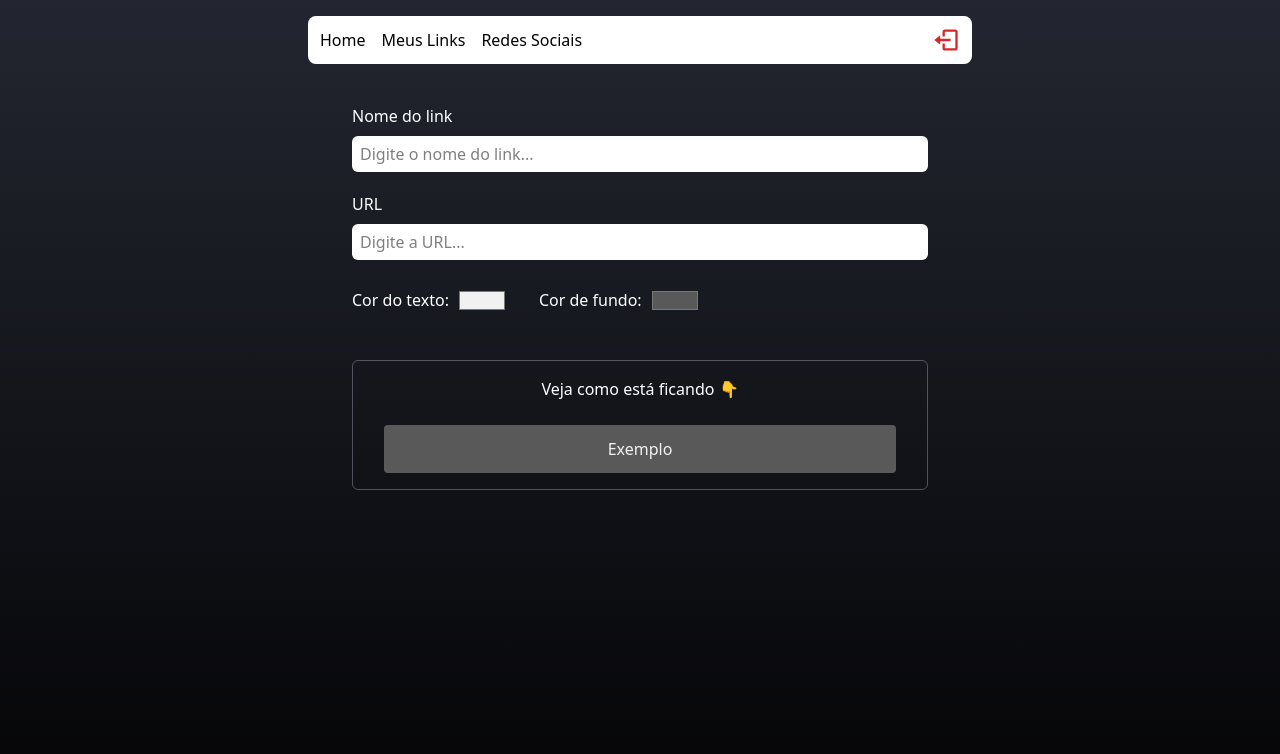
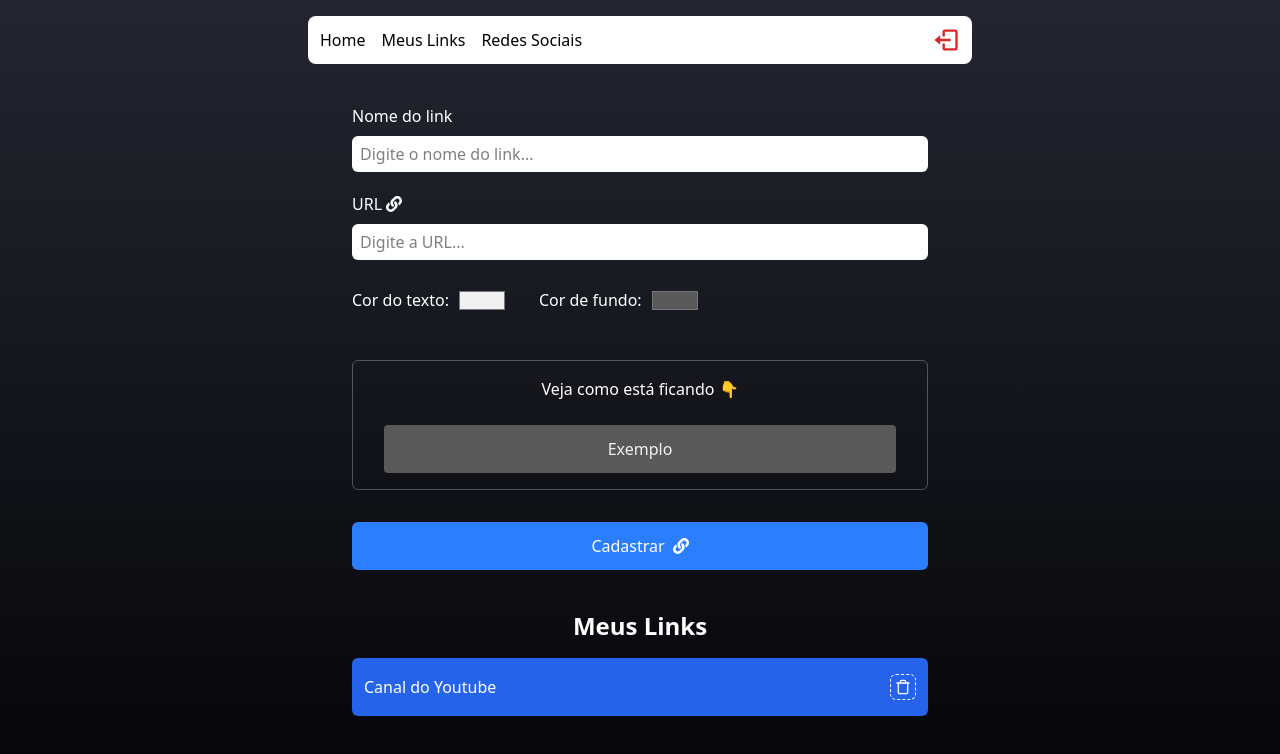
Before and after one commit to thiagodnt/dev-link, a React (Vite) app: page /admin in a window 1280 px wide. Shown: the top 754 px of the page. Built offline with nearby package versions, Linux system fonts and the light colour scheme; no server answers; sample sign-in values are in the browser's storage.

Commit message:
feat: add icons e layout inicial dos links cadastrados

```diff
--- a/src/pages/Admin/index.tsx
+++ b/src/pages/Admin/index.tsx
@@ -1,6 +1,8 @@
 import { useState } from 'react';
 import Header from '../../components/Header';
 import Input from '../../components/Input';
+import { FaLink } from 'react-icons/fa';
+import { FiTrash } from 'react-icons/fi';
 
 export default function Admin() {
 	const [linkNameInput, setLinkNameInput] = useState('');
@@ -20,7 +22,10 @@ export default function Admin() {
 					value={linkNameInput}
 					onChange={(e) => setLinkNameInput(e.target.value)}
 				/>
-				<label className="text-white font-medium my-2">URL</label>
+				<label className="text-white font-medium my-2 flex items-center gap-1">
+					URL
+					<FaLink size={16} color="#FFF" />
+				</label>
 				<Input
 					type="url"
 					placeholder="Digite a URL..."
@@ -60,12 +65,36 @@ export default function Admin() {
 						className="w-11/12 max-w-lg flex flex-col items-center justify-center mt-6 rounded px-1 py-3"
 						style={{ backgroundColor: bgColorInput }}
 					>
-						<p className="font-medium" style={{ color: textColorInput }}>
-							{linkNameInput === '' ? 'Exemplo' : linkNameInput}
+						<p
+							className="font-medium select-none flex items-center gap-2"
+							style={{ color: textColorInput }}
+						>
+							{linkNameInput !== '' ? linkNameInput : 'Exemplo'}
 						</p>
 					</article>
 				</div>
+
+				<button
+					type="submit"
+					className="w-full py-3 bg-blue-500 hover:bg-blue-600 transition-all duration-300 text-white flex items-center justify-center gap-2 rounded-md font-medium cursor-pointer"
+				>
+					Cadastrar
+					<FaLink size={16} color="#FFF" />
+				</button>
 			</form>
+
+			<h1 className="text-center text-white font-bold text-2xl mt-6">
+				Meus Links
+			</h1>
+			<article
+				className="flex items-center justify-between w-11/12 max-w-xl my-4 px-3 py-4 rounded-md select-none"
+				style={{ backgroundColor: '#2563EB' }}
+			>
+				<p style={{ color: '#FFF' }}>Canal do Youtube</p>
+				<button className="border border-white border-dashed rounded-md p-1 cursor-pointer">
+					<FiTrash size={16} color="#FFF" />
+				</button>
+			</article>
 		</div>
 	);
 }
```
